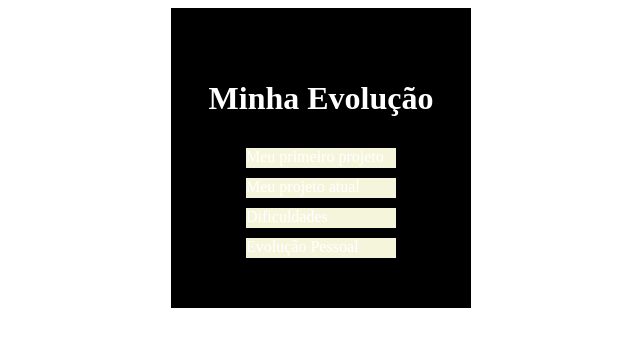
After one commit to RobertoHenryck/Evolucao, a PHP site: page /Roberto/index.php in a window 1280 px wide. The commit adds this page. Shown: the top 347 px of the page, without its empty margins (319-959 px from the left). Run offline with PHP 8.4, Linux system fonts and the light colour scheme.

Commit message:
Inicio da Estilização

```diff
--- /dev/null
+++ b/Roberto/index.php
@@ -0,0 +1,49 @@
+<!DOCTYPE html>
+<html lang="en">
+
+<head>
+    <meta charset="UTF-8">
+    <meta name="viewport" content="width=device-width, initial-scale=1.0">
+    <title>Evolução Roberto</title>
+    <style>
+.container{
+    display: flex;
+    justify-content: center;
+    flex-direction: column;
+    align-items: center;
+    margin: 0 auto;
+    background-color: black;
+    width: 300px;
+    height: 300px;
+    gap: 10px;
+}
+a{
+    text-decoration: none;
+    color: white;
+    background-color: beige;
+    width: 150px;
+    height:20px;
+}
+h1{
+    color: white;
+
+}
+    </style>
+</head>
+
+<body>
+
+
+    <div class="container">
+        <h1>
+            Minha Evolução
+        </h1>
+        <a href="#">Meu primeiro projeto</a>
+        <a href="#">Meu projeto atual</a>
+        <a href="#">Dificuldades</a>
+        <a href="#">Evolução Pessoal</a>
+    </div>
+
+</body>
+
+</html>
```
Also changed, not shown: Evolucao.php (+6 -6 lines), Roberto/evolução.php (deleted, +0 -18 lines), Sara/evolucao.php (line endings or trailing spaces).
